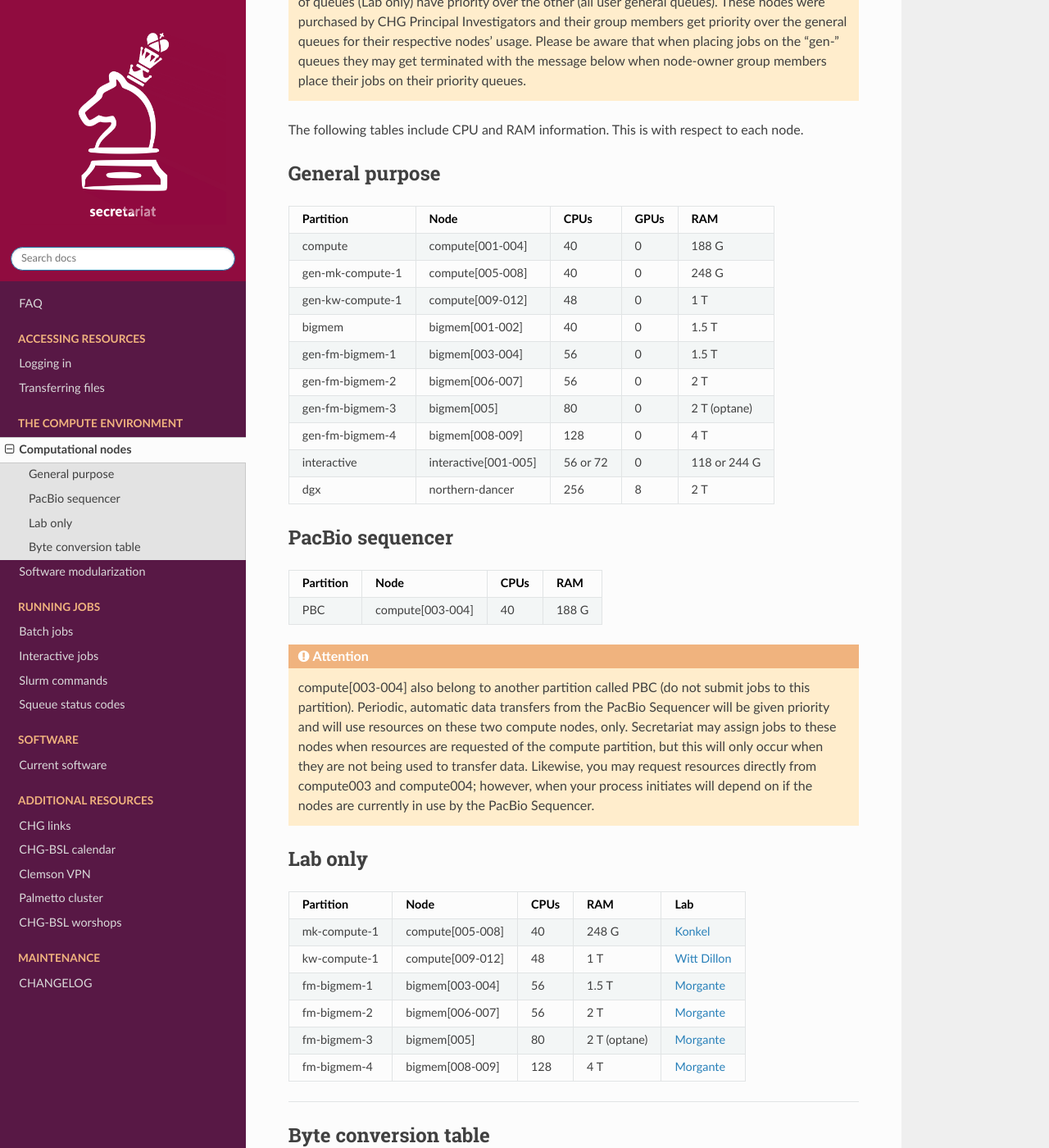
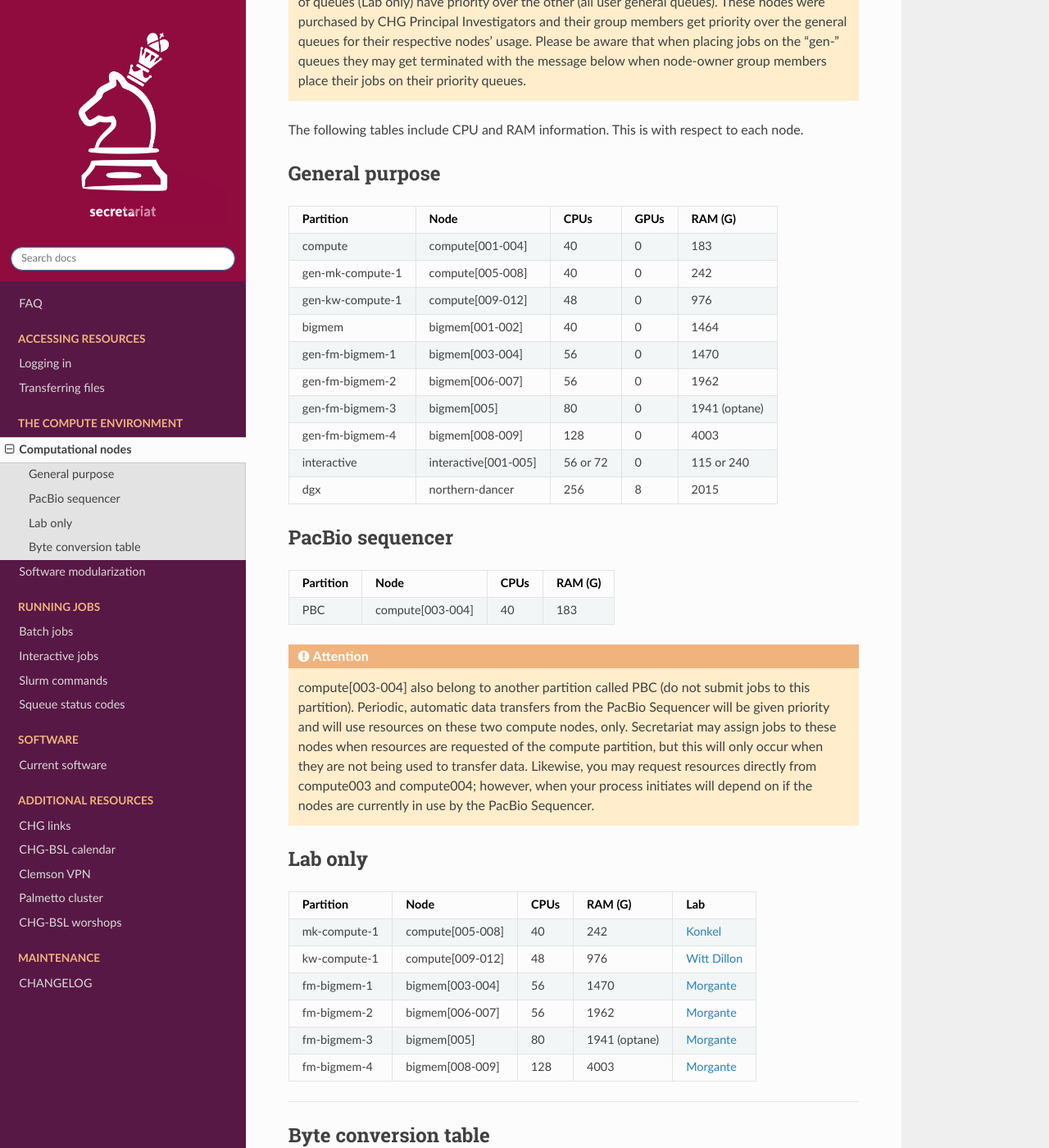
Before and after one commit to amalgamaria/secretariat, a Sphinx documentation site: the page built from docs/compute/nodes.rst, in a window 1280 px wide and 1400 px high, scrolled down 282 px. Shown: the whole window at 82% size. Built offline with Sphinx 7.4.7 and the Read the Docs theme 2.0.0, drawn with Linux system fonts in a browser that asks for light colours; pages that are not in the unit, such as notebooks, are missing from menus.

Commit message:
Update RAM to be #/1.024 conversion

```diff
--- a/docs/compute/nodes.rst
+++ b/docs/compute/nodes.rst
@@ -10,37 +10,37 @@ The following tables include CPU and RAM information. This is with respect to ea
 General purpose
 ---------------
 
-+------------------+-----------------------+------------+---------+--------------+
-| Partition        | Node                  | CPUs       | GPUs    | RAM          |
-+==================+=======================+============+=========+==============+
-| compute          | compute[001-004]      | 40         | 0       | 188 G        |
-+------------------+-----------------------+------------+---------+--------------+
-| gen-mk-compute-1 | compute[005-008]      | 40         | 0       | 248 G        |
-+------------------+-----------------------+------------+---------+--------------+
-| gen-kw-compute-1 | compute[009-012]	   | 48         | 0	  | 1 T          |
-+------------------+-----------------------+------------+---------+--------------+
-| bigmem           | bigmem[001-002]       | 40         | 0       | 1.5 T        |
-+------------------+-----------------------+------------+---------+--------------+
-| gen-fm-bigmem-1  | bigmem[003-004]       | 56         | 0       | 1.5 T        |
-+------------------+-----------------------+------------+---------+--------------+
-| gen-fm-bigmem-2  | bigmem[006-007]       | 56         | 0       | 2 T          |
-+------------------+-----------------------+------------+---------+--------------+
-| gen-fm-bigmem-3  | bigmem[005]           | 80         | 0       | 2 T (optane) |
-+------------------+-----------------------+------------+---------+--------------+
-| gen-fm-bigmem-4  | bigmem[008-009]       | 128        | 0	  | 4 T          |
-+------------------+-----------------------+------------+---------+--------------+
-| interactive      | interactive[001-005]  | 56 or 72   | 0       | 118 or 244 G |
-+------------------+-----------------------+------------+---------+--------------+
-| dgx              | northern-dancer       | 256        | 8       | 2 T          |
-+------------------+-----------------------+------------+---------+--------------+
++------------------+-----------------------+------------+---------+---------------+
+| Partition        | Node                  | CPUs       | GPUs    | RAM (G)       |
++==================+=======================+============+=========+===============+
+| compute          | compute[001-004]      | 40         | 0       | 183           |
++------------------+-----------------------+------------+---------+---------------+
+| gen-mk-compute-1 | compute[005-008]      | 40         | 0       | 242           |
++------------------+-----------------------+------------+---------+---------------+
+| gen-kw-compute-1 | compute[009-012]	   | 48         | 0	  | 976           |
++------------------+-----------------------+------------+---------+---------------+
+| bigmem           | bigmem[001-002]       | 40         | 0       | 1464          |
++------------------+-----------------------+------------+---------+---------------+
+| gen-fm-bigmem-1  | bigmem[003-004]       | 56         | 0       | 1470          |
++------------------+-----------------------+------------+---------+---------------+
+| gen-fm-bigmem-2  | bigmem[006-007]       | 56         | 0       | 1962          |
++------------------+-----------------------+------------+---------+---------------+
+| gen-fm-bigmem-3  | bigmem[005]           | 80         | 0       | 1941 (optane) |
++------------------+-----------------------+------------+---------+---------------+
+| gen-fm-bigmem-4  | bigmem[008-009]       | 128        | 0	  | 4003          |
++------------------+-----------------------+------------+---------+---------------+
+| interactive      | interactive[001-005]  | 56 or 72   | 0       | 115 or 240    |
++------------------+-----------------------+------------+---------+---------------+
+| dgx              | northern-dancer       | 256        | 8       | 2015          |
++------------------+-----------------------+------------+---------+---------------+
 
 PacBio sequencer
 ----------------
 
 +------------------+-----------------------+-------+---------------+
-| Partition        | Node                  | CPUs  | RAM           |
+| Partition        | Node                  | CPUs  | RAM (G)       |
 +==================+=======================+=======+===============+
-| PBC              | compute[003-004]      | 40    | 188 G         |
+| PBC              | compute[003-004]      | 40    | 183           |
 +------------------+-----------------------+-------+---------------+
 
 .. attention:: compute[003-004] also belong to another partition called PBC (do not submit jobs to this partition). Periodic, automatic data transfers from the PacBio Sequencer will be given priority and will use resources on these two compute nodes, only. Secretariat may assign jobs to these nodes when resources are requested of the compute partition, but this will only occur when they are not being used to transfer data. Likewise, you may request resources directly from compute003 and compute004; however, when your process initiates will depend on if the nodes are currently in use by the PacBio Sequencer.
@@ -49,19 +49,19 @@ Lab only
 --------
 
 +------------------+-----------------------+-------+---------------+------------------+
-| Partition        | Node                  | CPUs  | RAM           | Lab              |
+| Partition        | Node                  | CPUs  | RAM (G)       | Lab              |
 +==================+=======================+=======+===============+==================+
-| mk-compute-1     | compute[005-008]      | 40    | 248 G         | `Konkel`_        |
+| mk-compute-1     | compute[005-008]      | 40    | 242           | `Konkel`_        |
 +------------------+-----------------------+-------+---------------+------------------+
-| kw-compute-1     | compute[009-012]	   | 48    | 1 T           | `Witt Dillon`_   |
+| kw-compute-1     | compute[009-012]	   | 48    | 976           | `Witt Dillon`_   |
 +------------------+-----------------------+-------+---------------+------------------+
-| fm-bigmem-1      | bigmem[003-004]       | 56    | 1.5 T         | `Morgante`_      |
+| fm-bigmem-1      | bigmem[003-004]       | 56    | 1470          | `Morgante`_      |
 +------------------+-----------------------+-------+---------------+------------------+
-| fm-bigmem-2      | bigmem[006-007]       | 56    | 2 T           | `Morgante`_      |
+| fm-bigmem-2      | bigmem[006-007]       | 56    | 1962          | `Morgante`_      |
 +------------------+-----------------------+-------+---------------+------------------+
-| fm-bigmem-3      | bigmem[005]           | 80    | 2 T (optane)  | `Morgante`_      |
+| fm-bigmem-3      | bigmem[005]           | 80    | 1941 (optane) | `Morgante`_      |
 +------------------+-----------------------+-------+---------------+------------------+
-| fm-bigmem-4	   | bigmem[008-009]       | 128   | 4 T           | `Morgante`_      |
+| fm-bigmem-4	   | bigmem[008-009]       | 128   | 4003          | `Morgante`_      |
 +------------------+-----------------------+-------+---------------+------------------+
 
 __________
```
